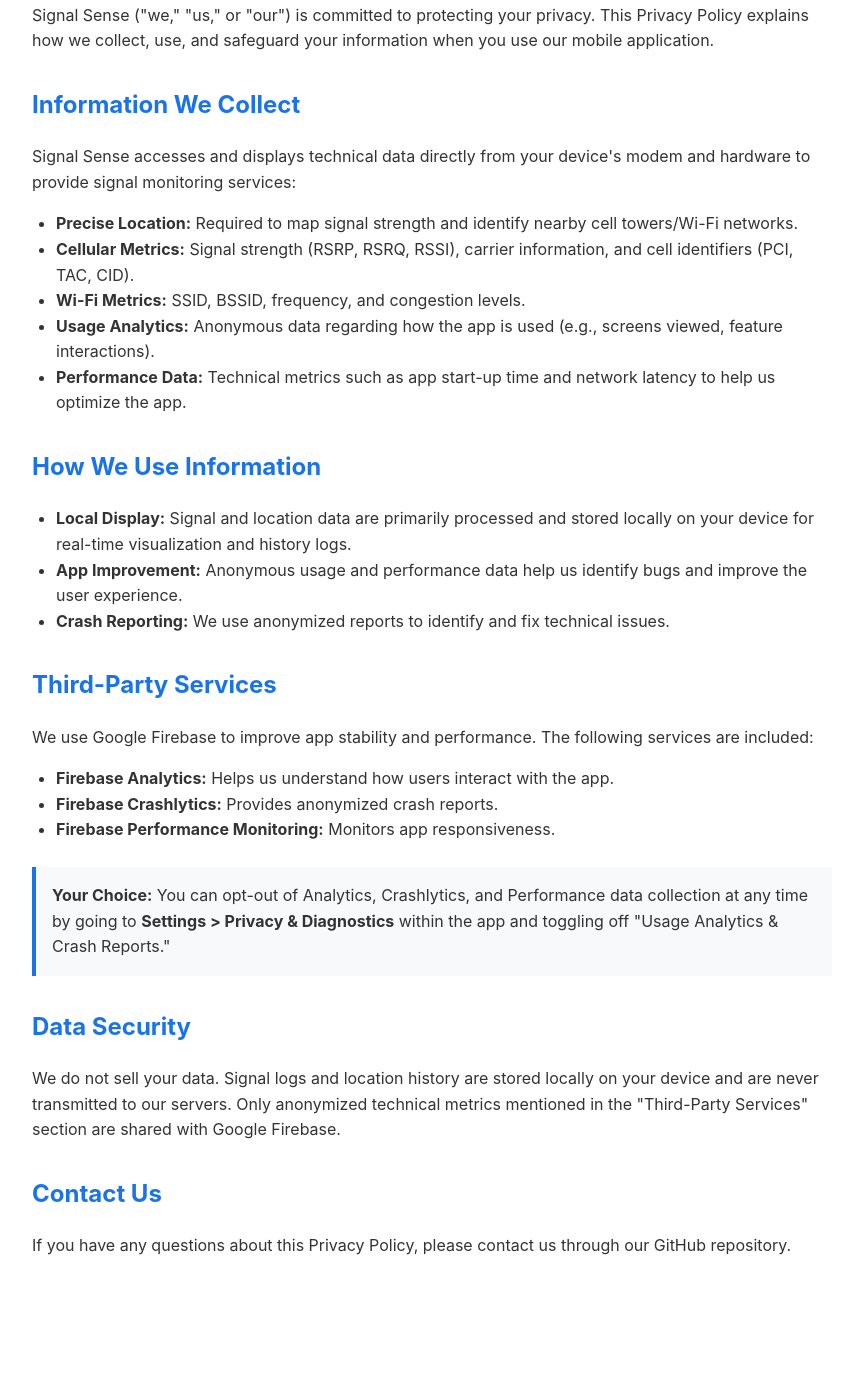
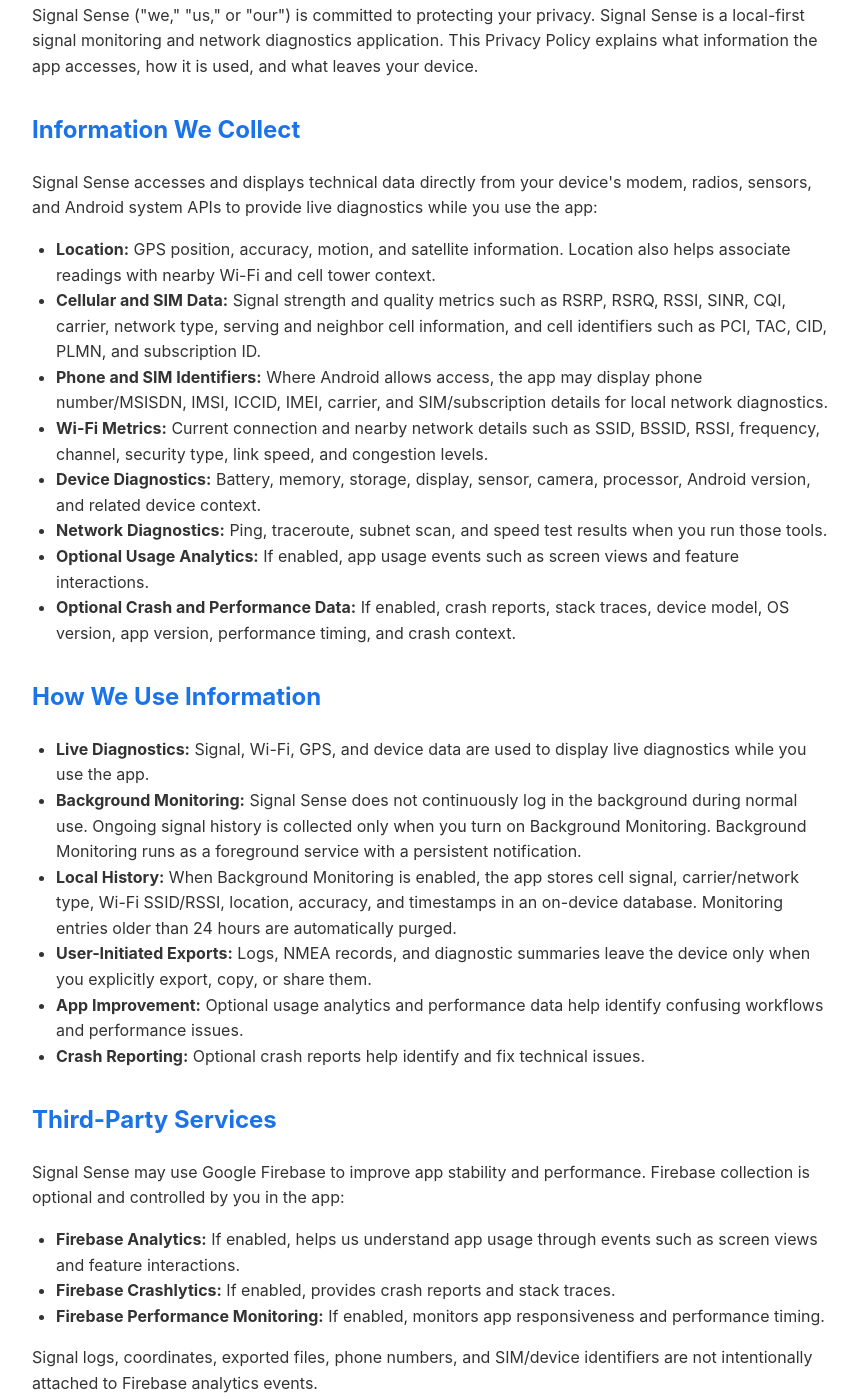
Before and after one commit to grawin/grawin.github.io, a plain HTML site: page signal-sense-privacy/index.html in a window 1280 px wide. Shown: the part 191-1590 px from the top of the page, without its empty margins (208-1066 px from the left). Before the commit the page ends 1498 px from the top, so only its background shows below. Drawn offline with Linux system fonts and the light colour scheme.

Commit message:
Update privacy policy, add guidance

```diff
--- a/signal-sense-privacy/index.html
+++ b/signal-sense-privacy/index.html
@@ -23,49 +23,70 @@
 </head>
 <body>
     <h1>Privacy Policy</h1>
-    <p class="last-updated">Last updated: April 27, 2026</p>
+    <p class="last-updated">Last updated: May 1, 2026</p>
 
     <section>
-        <p>Signal Sense ("we," "us," or "our") is committed to protecting your privacy. This Privacy Policy explains how we collect, use, and safeguard your information when you use our mobile application.</p>
+        <p>Signal Sense ("we," "us," or "our") is committed to protecting your privacy. Signal Sense is a local-first signal monitoring and network diagnostics application. This Privacy Policy explains what information the app accesses, how it is used, and what leaves your device.</p>
     </section>
 
     <section>
         <h2>Information We Collect</h2>
-        <p>Signal Sense accesses and displays technical data directly from your device's modem and hardware to provide signal monitoring services:</p>
+        <p>Signal Sense accesses and displays technical data directly from your device's modem, radios, sensors, and Android system APIs to provide live diagnostics while you use the app:</p>
         <ul>
-            <li><strong>Precise Location:</strong> Required to map signal strength and identify nearby cell towers/Wi-Fi networks.</li>
-            <li><strong>Cellular Metrics:</strong> Signal strength (RSRP, RSRQ, RSSI), carrier information, and cell identifiers (PCI, TAC, CID).</li>
-            <li><strong>Wi-Fi Metrics:</strong> SSID, BSSID, frequency, and congestion levels.</li>
-            <li><strong>Usage Analytics:</strong> Anonymous data regarding how the app is used (e.g., screens viewed, feature interactions).</li>
-            <li><strong>Performance Data:</strong> Technical metrics such as app start-up time and network latency to help us optimize the app.</li>
+            <li><strong>Location:</strong> GPS position, accuracy, motion, and satellite information. Location also helps associate readings with nearby Wi-Fi and cell tower context.</li>
+            <li><strong>Cellular and SIM Data:</strong> Signal strength and quality metrics such as RSRP, RSRQ, RSSI, SINR, CQI, carrier, network type, serving and neighbor cell information, and cell identifiers such as PCI, TAC, CID, PLMN, and subscription ID.</li>
+            <li><strong>Phone and SIM Identifiers:</strong> Where Android allows access, the app may display phone number/MSISDN, IMSI, ICCID, IMEI, carrier, and SIM/subscription details for local network diagnostics.</li>
+            <li><strong>Wi-Fi Metrics:</strong> Current connection and nearby network details such as SSID, BSSID, RSSI, frequency, channel, security type, link speed, and congestion levels.</li>
+            <li><strong>Device Diagnostics:</strong> Battery, memory, storage, display, sensor, camera, processor, Android version, and related device context.</li>
+            <li><strong>Network Diagnostics:</strong> Ping, traceroute, subnet scan, and speed test results when you run those tools.</li>
+            <li><strong>Optional Usage Analytics:</strong> If enabled, app usage events such as screen views and feature interactions.</li>
+            <li><strong>Optional Crash and Performance Data:</strong> If enabled, crash reports, stack traces, device model, OS version, app version, performance timing, and crash context.</li>
         </ul>
     </section>
 
     <section>
         <h2>How We Use Information</h2>
         <ul>
-            <li><strong>Local Display:</strong> Signal and location data are primarily processed and stored locally on your device for real-time visualization and history logs.</li>
-            <li><strong>App Improvement:</strong> Anonymous usage and performance data help us identify bugs and improve the user experience.</li>
-            <li><strong>Crash Reporting:</strong> We use anonymized reports to identify and fix technical issues.</li>
+            <li><strong>Live Diagnostics:</strong> Signal, Wi-Fi, GPS, and device data are used to display live diagnostics while you use the app.</li>
+            <li><strong>Background Monitoring:</strong> Signal Sense does not continuously log in the background during normal use. Ongoing signal history is collected only when you turn on Background Monitoring. Background Monitoring runs as a foreground service with a persistent notification.</li>
+            <li><strong>Local History:</strong> When Background Monitoring is enabled, the app stores cell signal, carrier/network type, Wi-Fi SSID/RSSI, location, accuracy, and timestamps in an on-device database. Monitoring entries older than 24 hours are automatically purged.</li>
+            <li><strong>User-Initiated Exports:</strong> Logs, NMEA records, and diagnostic summaries leave the device only when you explicitly export, copy, or share them.</li>
+            <li><strong>App Improvement:</strong> Optional usage analytics and performance data help identify confusing workflows and performance issues.</li>
+            <li><strong>Crash Reporting:</strong> Optional crash reports help identify and fix technical issues.</li>
         </ul>
     </section>
 
     <section>
         <h2>Third-Party Services</h2>
-        <p>We use Google Firebase to improve app stability and performance. The following services are included:</p>
+        <p>Signal Sense may use Google Firebase to improve app stability and performance. Firebase collection is optional and controlled by you in the app:</p>
         <ul>
-            <li><strong>Firebase Analytics:</strong> Helps us understand how users interact with the app.</li>
-            <li><strong>Firebase Crashlytics:</strong> Provides anonymized crash reports.</li>
-            <li><strong>Firebase Performance Monitoring:</strong> Monitors app responsiveness.</li>
+            <li><strong>Firebase Analytics:</strong> If enabled, helps us understand app usage through events such as screen views and feature interactions.</li>
+            <li><strong>Firebase Crashlytics:</strong> If enabled, provides crash reports and stack traces.</li>
+            <li><strong>Firebase Performance Monitoring:</strong> If enabled, monitors app responsiveness and performance timing.</li>
         </ul>
+        <p>Signal logs, coordinates, exported files, phone numbers, and SIM/device identifiers are not intentionally attached to Firebase analytics events.</p>
         <div class="opt-out">
-            <strong>Your Choice:</strong> You can opt-out of Analytics, Crashlytics, and Performance data collection at any time by going to <strong>Settings > Privacy & Diagnostics</strong> within the app and toggling off "Usage Analytics & Crash Reports."
+            <strong>Your Choice:</strong> Optional telemetry is off unless you enable it. You can change Usage Analytics and Crash Reports at any time by going to <strong>Settings &gt; Privacy &amp; Diagnostics</strong> within the app.
         </div>
     </section>
 
     <section>
-        <h2>Data Security</h2>
-        <p>We do not sell your data. Signal logs and location history are stored locally on your device and are never transmitted to our servers. Only anonymized technical metrics mentioned in the "Third-Party Services" section are shared with Google Firebase.</p>
+        <h2>Data Storage and Sharing</h2>
+        <p>We do not sell your data. Signal logs and location history are stored locally on your device by default and are not transmitted to our servers. User-initiated exports and shares are controlled by you. Optional Firebase telemetry is the only built-in third-party transmission path.</p>
+        <p>You can clear stored signal logs in the app. Background Monitoring entries older than 24 hours are automatically purged.</p>
+    </section>
+
+    <section>
+        <h2>Permissions</h2>
+        <ul>
+            <li><strong>Location:</strong> Used for GPS diagnostics, Wi-Fi/cell context, and user-enabled signal history logging.</li>
+            <li><strong>Foreground Service Location:</strong> Used only for user-started Background Monitoring with a persistent notification.</li>
+            <li><strong>Notifications:</strong> Used to show the foreground monitoring notification.</li>
+            <li><strong>Phone State and Phone Numbers:</strong> Used for SIM/subscription state, radio state, network diagnostics, and line information where Android permits access.</li>
+            <li><strong>Nearby Wi-Fi Devices and Network State:</strong> Used for Wi-Fi diagnostics and connection details.</li>
+            <li><strong>Internet:</strong> Used for network diagnostics such as ping, traceroute, subnet scanning, speed tests, privacy policy access, and optional Firebase telemetry.</li>
+        </ul>
+        <p>Signal Sense does not request Android's background location permission. Background Monitoring uses while-in-use location access through a foreground service that you start manually.</p>
     </section>
 
     <section>
```
Also changed, not shown: 1 other file.
